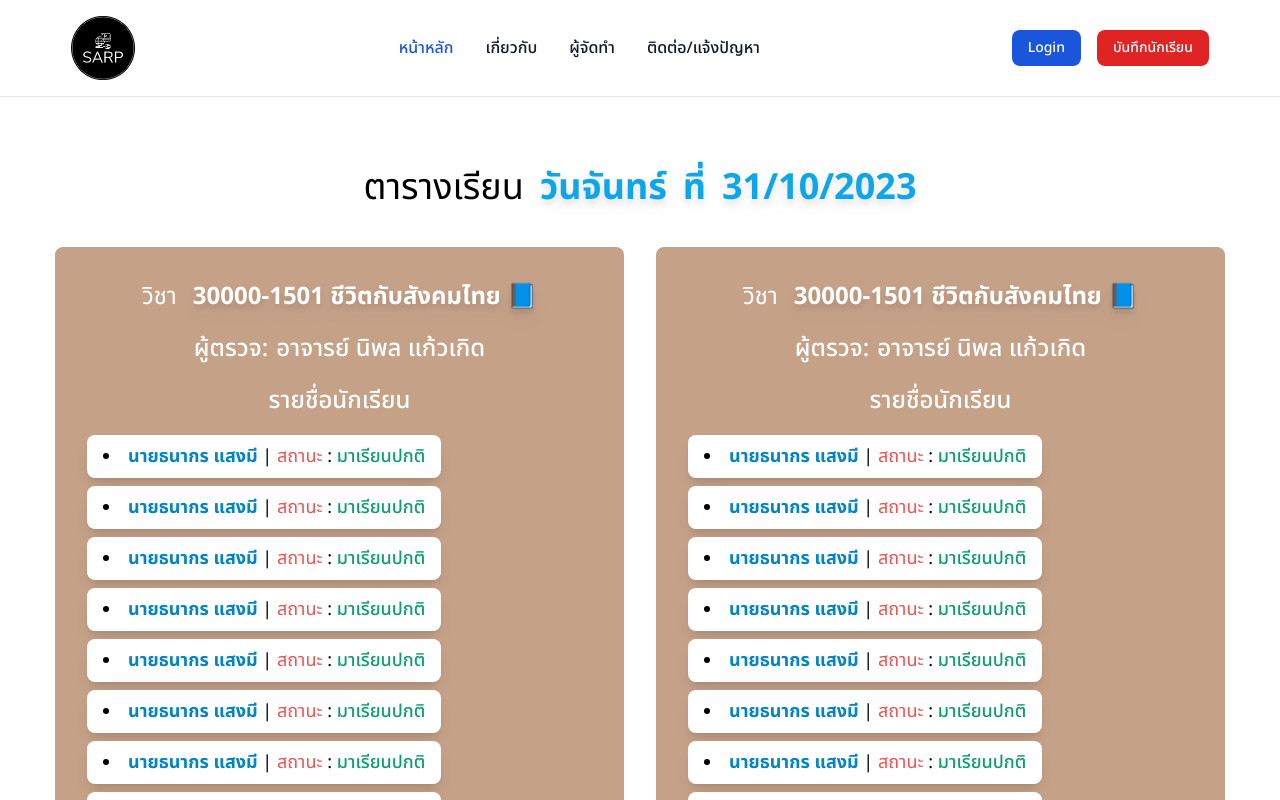
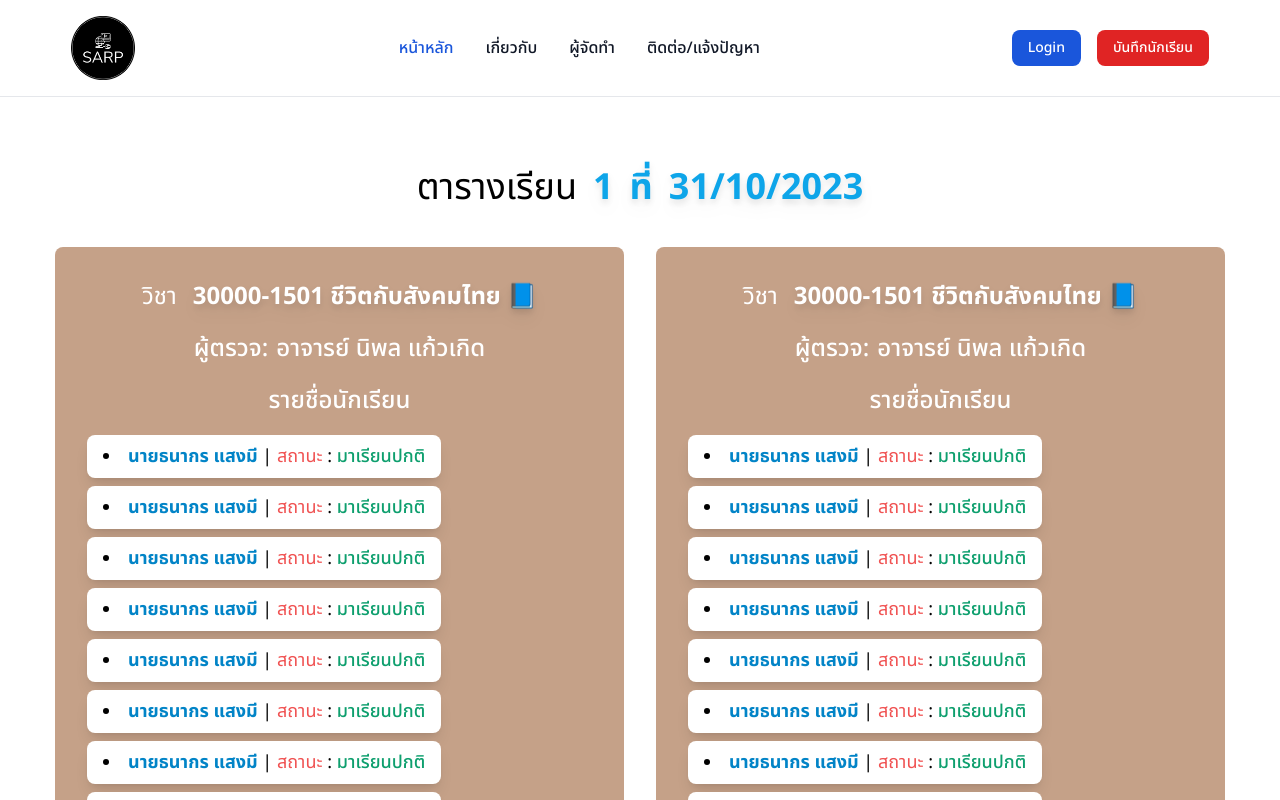
Before and after one commit to jonas4236/SARP-Project, a React (Vite) app in the folder client/: page /schedule/1/1 in a window 1280 px wide. Shown: the top 800 px of the page. Built offline with nearby package versions, Linux system fonts and the light colour scheme.

Commit message:
updated app.jsx, Dashboard, ListAdmin.jsx

```diff
--- a/client/src/App.jsx
+++ b/client/src/App.jsx
@@ -36,7 +36,7 @@ const router = createBrowserRouter([
         element: <DashboardAdmin />,
       },
       {
-        path: "/schedule/:slug/:slug",
+        path: "/schedule/:slugWEEK/:slugDMY",
         element: <Dashboard />,
       },
       {
--- a/client/src/components/admin/Dashboard.jsx
+++ b/client/src/components/admin/Dashboard.jsx
@@ -1,8 +1,12 @@
 import React from "react";
 import ListStudent from "./ListStudent";
 import MainList from "./MainList";
+import { useParams } from "react-router-dom";
 
 const Dashboard = () => {
+  const { slugWEEK } = useParams()
+
+  console.log("slugWEEK: ",slugWEEK)
   return (
     <>
       <div className="py-16">
@@ -10,7 +14,7 @@ const Dashboard = () => {
           <div className="flex w-full justify-center">
             <span className="text-[36px]">ตารางเรียน</span>
             <span className="text-[36px] ml-4 text-sky-500 drop-shadow-lg font-bold">
-              วันจันทร์
+              {slugWEEK}
             </span>
             <span className="text-[36px] ml-4 text-sky-500 drop-shadow-lg font-bold">ที่</span>
             <span className="text-[36px] ml-4 text-sky-500 drop-shadow-lg font-bold">31/10/2023</span>
```
Also changed, not shown: client/src/components/admin/ListAdmin.jsx (+10 -10 lines), 1 other file (tests, documents, lock files or other folders).
